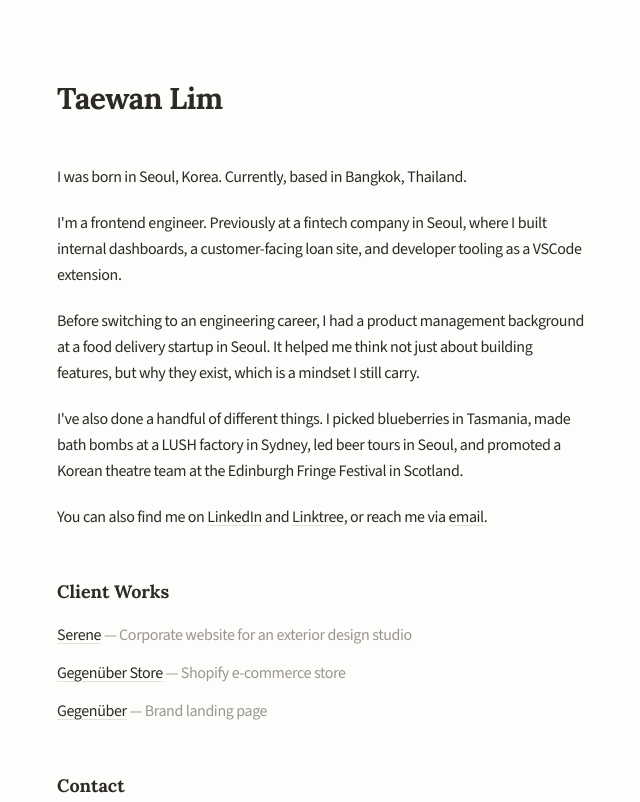
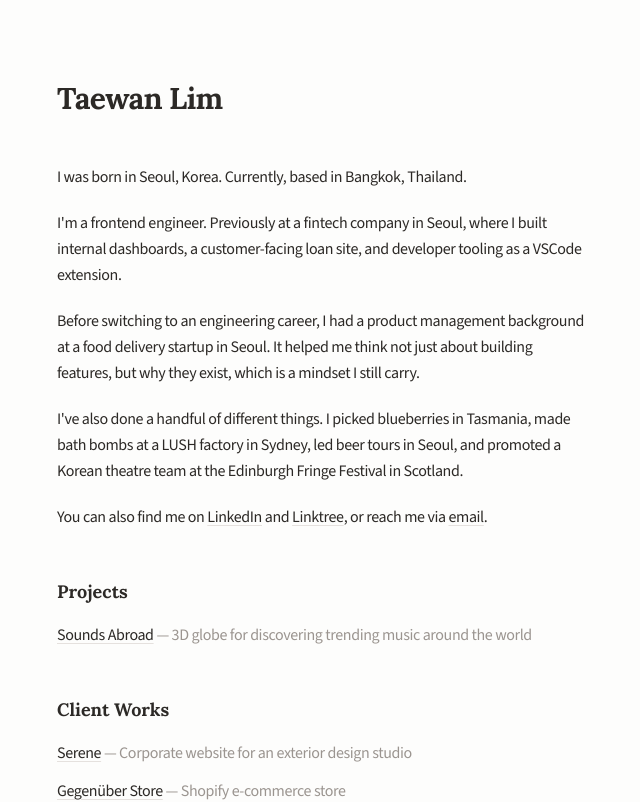
Before and after one commit to taewanu/twlim.dev, a Next.js app: page / in a window 1280 px wide. Shown: the top 802 px of the page, without its empty margins (319-959 px from the left). Built offline with nearby package versions, Linux system fonts and the light colour scheme; no server answers.

Commit message:
Add Sounds Abroad in a new Projects section (#1)

```diff
--- a/src/app/globals.css
+++ b/src/app/globals.css
@@ -46,3 +46,4 @@ a:hover {
 .stagger-2 { animation-delay: 0.2s; }
 .stagger-3 { animation-delay: 0.3s; }
 .stagger-4 { animation-delay: 0.4s; }
+.stagger-5 { animation-delay: 0.5s; }
--- a/src/app/page.tsx
+++ b/src/app/page.tsx
@@ -58,6 +58,28 @@ export function Home() {
       </div>
 
       <section className="fade-in stagger-2 mt-12">
+        <h2 className="font-serif text-lg font-bold">Projects</h2>
+        <ul
+          className="mt-4 space-y-3 text-base leading-relaxed tracking-tight"
+          style={{ fontWeight: 460 }}
+        >
+          <li>
+            <a
+              href="https://soundsabroad.app"
+              target="_blank"
+              rel="noopener noreferrer"
+            >
+              Sounds Abroad
+            </a>
+            <span className="text-muted">
+              {" "}
+              — 3D globe for discovering trending music around the world
+            </span>
+          </li>
+        </ul>
+      </section>
+
+      <section className="fade-in stagger-3 mt-12">
         <h2 className="font-serif text-lg font-bold">Client Works</h2>
         <ul
           className="mt-4 space-y-3 text-base leading-relaxed tracking-tight"
@@ -86,20 +108,10 @@ export function Home() {
             </a>
             <span className="text-muted"> — Shopify e-commerce store</span>
           </li>
-          <li>
-            <a
-              href="https://thegegenuber.com"
-              target="_blank"
-              rel="noopener noreferrer"
-            >
-              Gegenüber
-            </a>
-            <span className="text-muted"> — Brand landing page</span>
-          </li>
         </ul>
       </section>
 
-      <section className="fade-in stagger-3 mt-12">
+      <section className="fade-in stagger-4 mt-12">
         <h2 className="font-serif text-lg font-bold">Contact</h2>
         <ul
           className="mt-4 space-y-3 text-base leading-relaxed tracking-tight"
@@ -129,7 +141,7 @@ export function Home() {
         </ul>
       </section>
 
-      <footer className="fade-in stagger-4 mt-12">
+      <footer className="fade-in stagger-5 mt-12">
         <LocalTime />
       </footer>
     </main>
```
